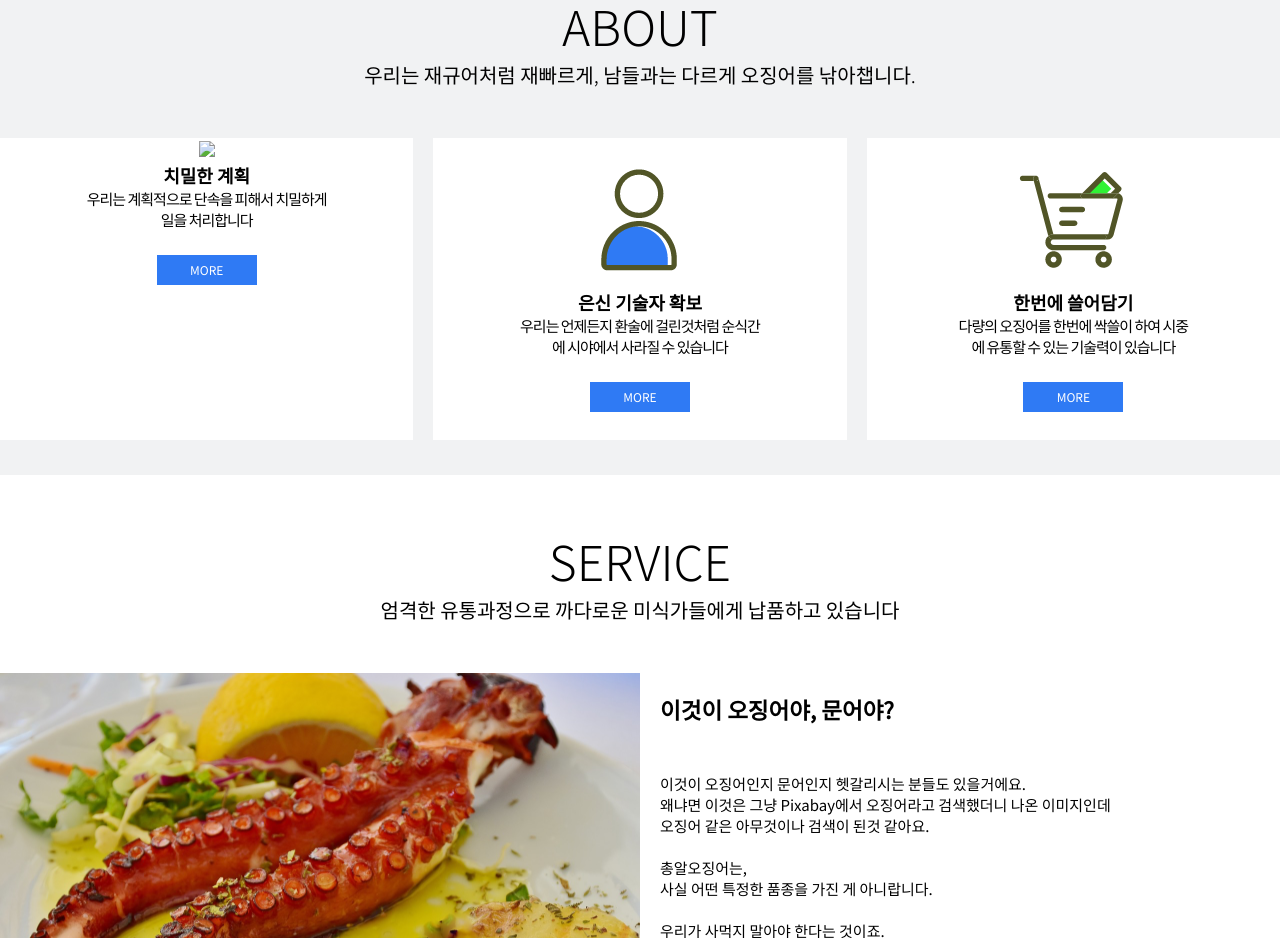
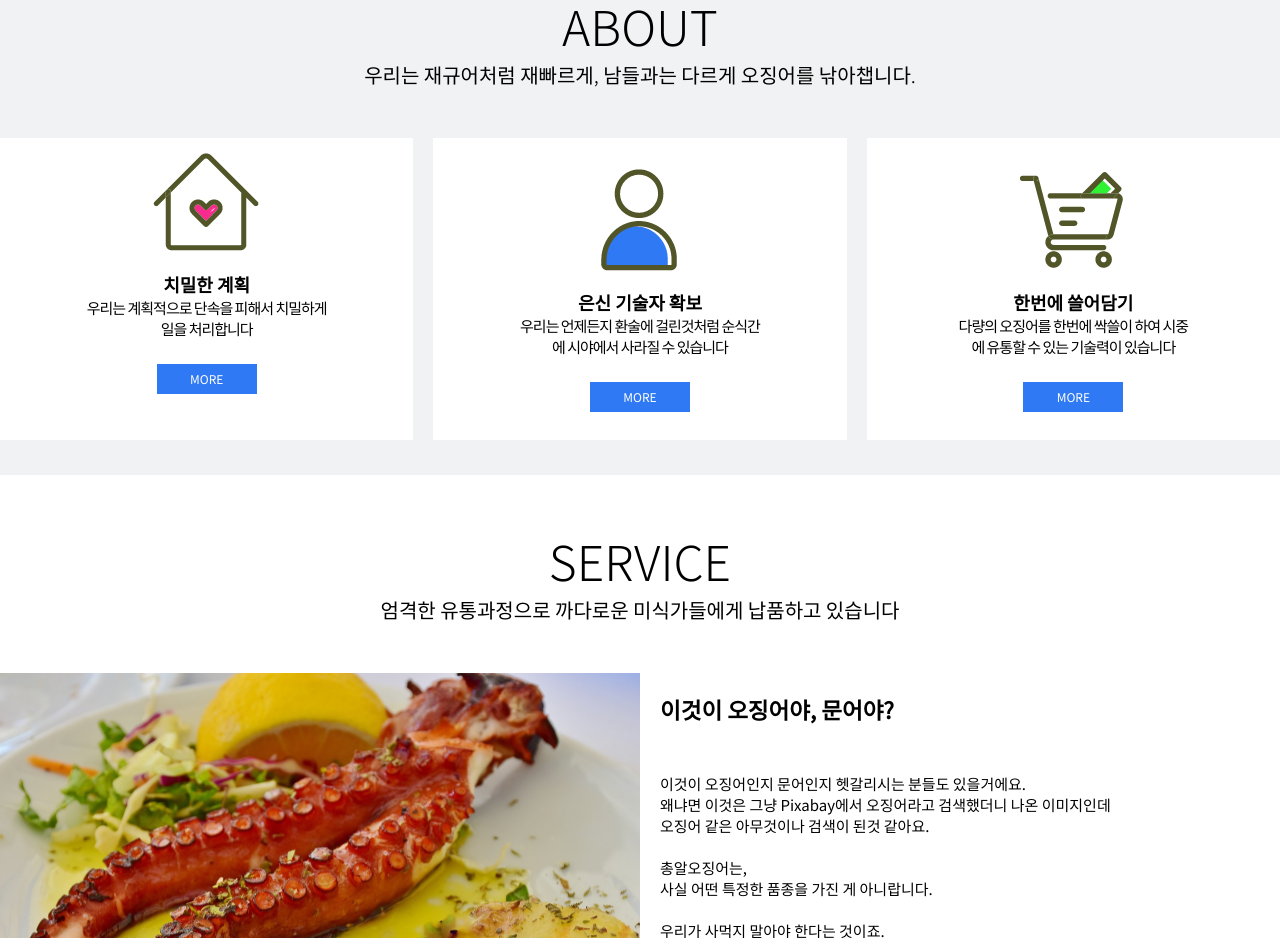
Before and after one commit to mkevin0413/20210812, a plain HTML site: page index.html in a window 1280 px wide. Shown: the part 840-1778 px from the top of the page. Drawn offline with Linux system fonts and the light colour scheme; files whose address does not match are found by name.

Commit message:
Update index.html

```diff
--- a/index.html
+++ b/index.html
@@ -66,7 +66,7 @@
       </div>
       <ul class="icons">
         <li><div class="./icons_img">
-        <img src="./image/icon1.png">
+        <img src="icon1.png">
         </div>
         <div class="contents1_bold">
           치밀한 계획
```
